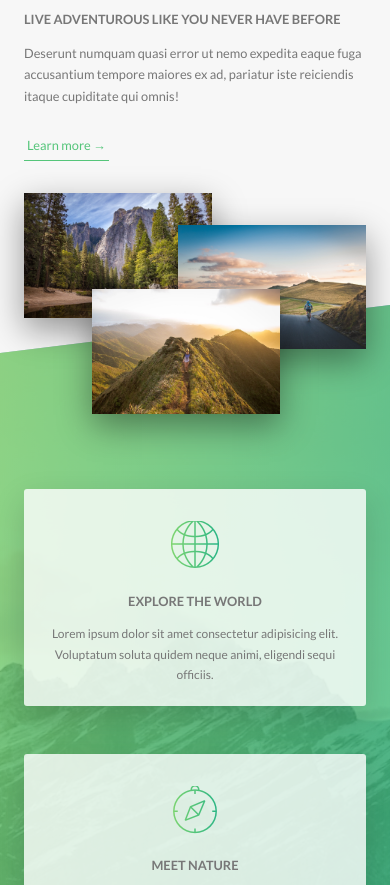
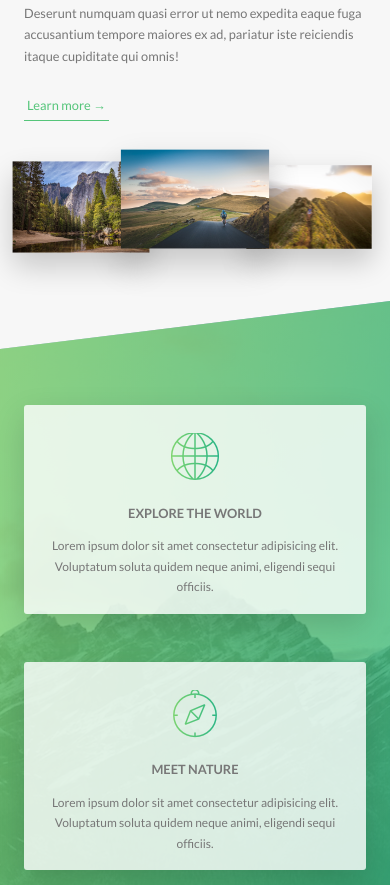
Before and after one commit to dmartin5150/natours, a website: page index.html in a window 390 px wide. Shown: the part 1101-1986 px from the top of the page. Drawn offline with Linux system fonts and the light colour scheme.

Commit message:
continuing responsive design

```diff
--- a/sass/base/_utilities.scss
+++ b/sass/base/_utilities.scss
@@ -4,10 +4,16 @@
 
 .u-margin-bottom-big{
     margin-bottom: 8rem !important;
+    @include respond(tab-port) {
+        margin-bottim: 5rem !important;
+      }
 }
 
 .u-margin-bottom-medium {
     margin-bottom: 4rem !important;
+    @include respond(tab-port) {
+        margin-bottim: 3rem !important;
+      }
 }
 
 .u-margin-bottom-small {
--- a/sass/components/_composition.scss
+++ b/sass/components/_composition.scss
@@ -10,20 +10,44 @@
         transition: all 0.2s;
         outline-offset: 2rem;
 
+        @include respond(tab-port) {
+            float:left;
+            position:relative;
+            width:33.33333%;
+            box-shadow: 0 1.5rem 3rem rgba($color-black, 0.2);
+        }
+
 
         &--p1 {
             left: 0;
             top: -2rem;
+
+
+            @include respond(tab-port) {
+                top:0;
+                transform: scale(1.2);
+            }
+
         }
 
         &--p2 {
             right: 0;
             top: 2rem;
+            @include respond(tab-port) {
+                top:-1rem;
+                transform: scale(1.3);
+                z-index:100;
+            }
         }
 
         &--p3 {
             left: 20%;
             top: 10rem;
+            @include respond(tab-port) {
+                top:0;
+                left:0;
+                transform: scale(1.1);
+            }
         }
 
         &:hover {
--- a/sass/components/_feature-box.scss
+++ b/sass/components/_feature-box.scss
@@ -7,15 +7,22 @@
     box-shadow: 0 1.5rem 4rem rgba($color-black,.15);
     transition: all 0.2s;
 
-
+    @include respond(tab-port) {
+        padding:2rem;
+    }
 
 
     &__icon {
         background-image: linear-gradient(to right, $color-primary-light, $color-primary-dark);
         -webkit-background-clip: text;
+        background-clip: text;
         color:transparent;
         font-size: 6rem;
         margin-bottom: 0.5rem;
+
+        @include respond(tab-port) {
+            margin-bottom: 0;
+        }
     }
 
     &:hover {
--- a/sass/layout/_footer.scss
+++ b/sass/layout/_footer.scss
@@ -12,6 +12,14 @@
   &__logo-box {
     text-align: center;
     margin-bottom: 8rem;
+
+    @include respond(tab-port)
+    {
+      margin-bottom:4rem;
+    }
+
+
+
   }
 
   &__logo {
--- a/sass/pages/_home.scss
+++ b/sass/pages/_home.scss
@@ -2,23 +2,30 @@
   background-color: $color-grey-light-1;
   padding: 25rem 0;
   margin-top: -20vh;
+
+  @include respond(tab-port) {
+    padding: 20rem 0;
+  }
+
 }
 
 .section-features {
   padding: 20rem 0;
-  background-image: linear-gradient(
-      to right bottom,
+  background-image: linear-gradient(to right bottom,
       rgba($color-primary-light, 0.8),
-      rgba($color-primary-dark, 0.8)
-    ),
+      rgba($color-primary-dark, 0.8)),
     url(../img/nat-4.jpg);
   background-size: cover;
   background-position: top;
   transform: skewY(-7deg);
   margin-top: -10rem;
 
-  & > * {
+  &>* {
     transform: skewY(7deg);
+  }
+
+  @include respond(tab-port) {
+    padding: 10rem 0;
   }
 }
 
@@ -30,23 +37,32 @@
   margin-top: -10rem;
 }
 
+@include respond(tab-port) {
+  padding: 20rem 0 10rem 0;
+}
+
 .section-stories {
   padding: 15rem 0;
   position: relative;
+
+  @include respond(tab-port) {
+    padding: 10rem 0;
+  }
 }
 
 .section-book {
   padding: 15rem 0;
-  background-image: linear-gradient(
-    to right bottom,
-    $color-primary-light,
-    $color-primary-dark
-  );
+  background-image: linear-gradient(to right bottom,
+      $color-primary-light,
+      $color-primary-dark );
+
+  @include respond(tab-port) {
+    padding: 10rem 0;
+  }
 }
 
 .book {
-  background-image: linear-gradient(
-      105deg,
+  background-image: linear-gradient(105deg,
       rgba($color-white, 0.9) 0%,
       rgba($color-white, 0.9) 50%,
       transparent 50%),
@@ -57,7 +73,7 @@
   height: 50rem;
 
   &__form {
-    width:50%;
-    padding:6rem;
+    width: 50%;
+    padding: 6rem;
   }
 }
```
Also changed, not shown: css/style.css.
